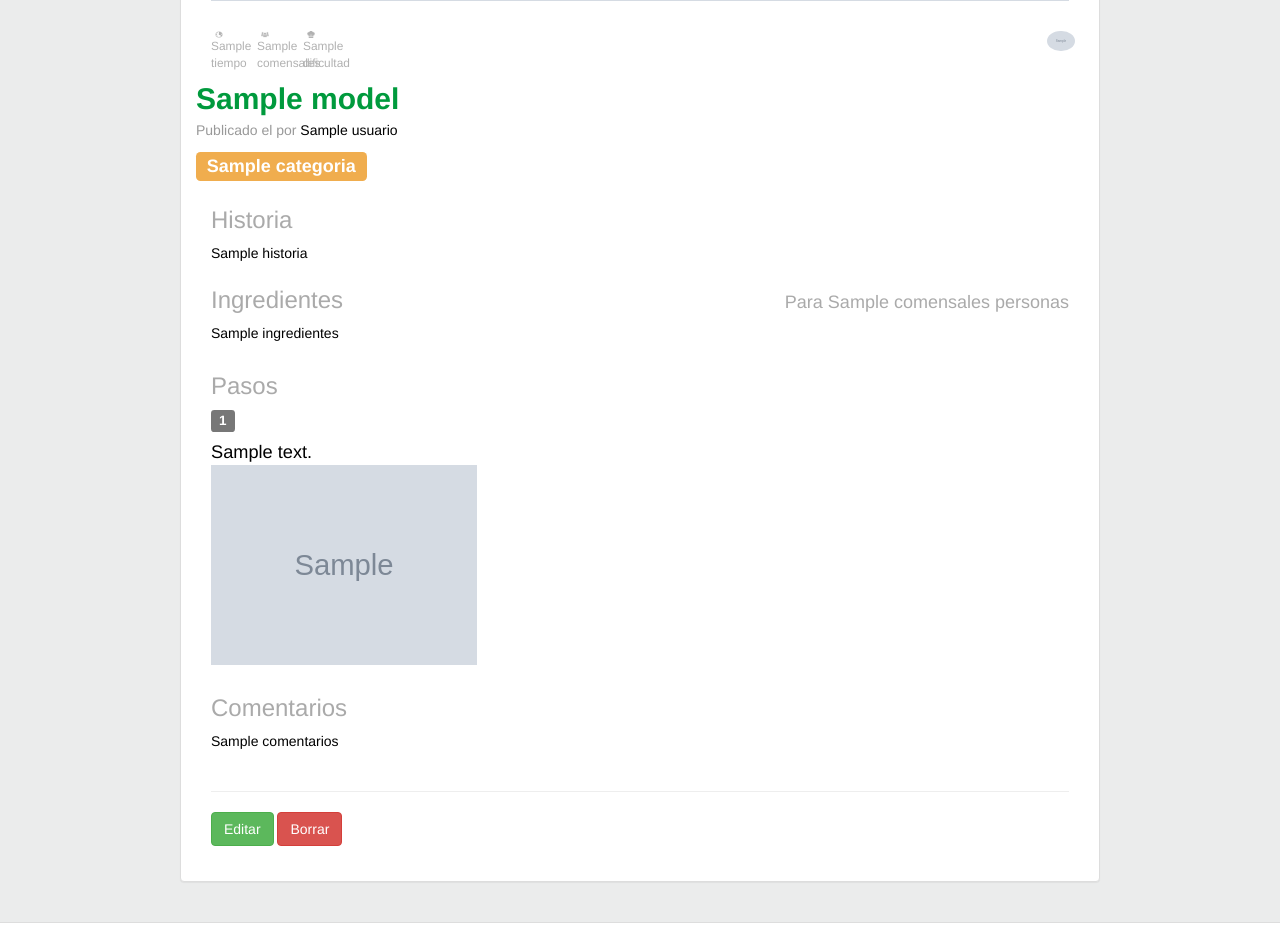
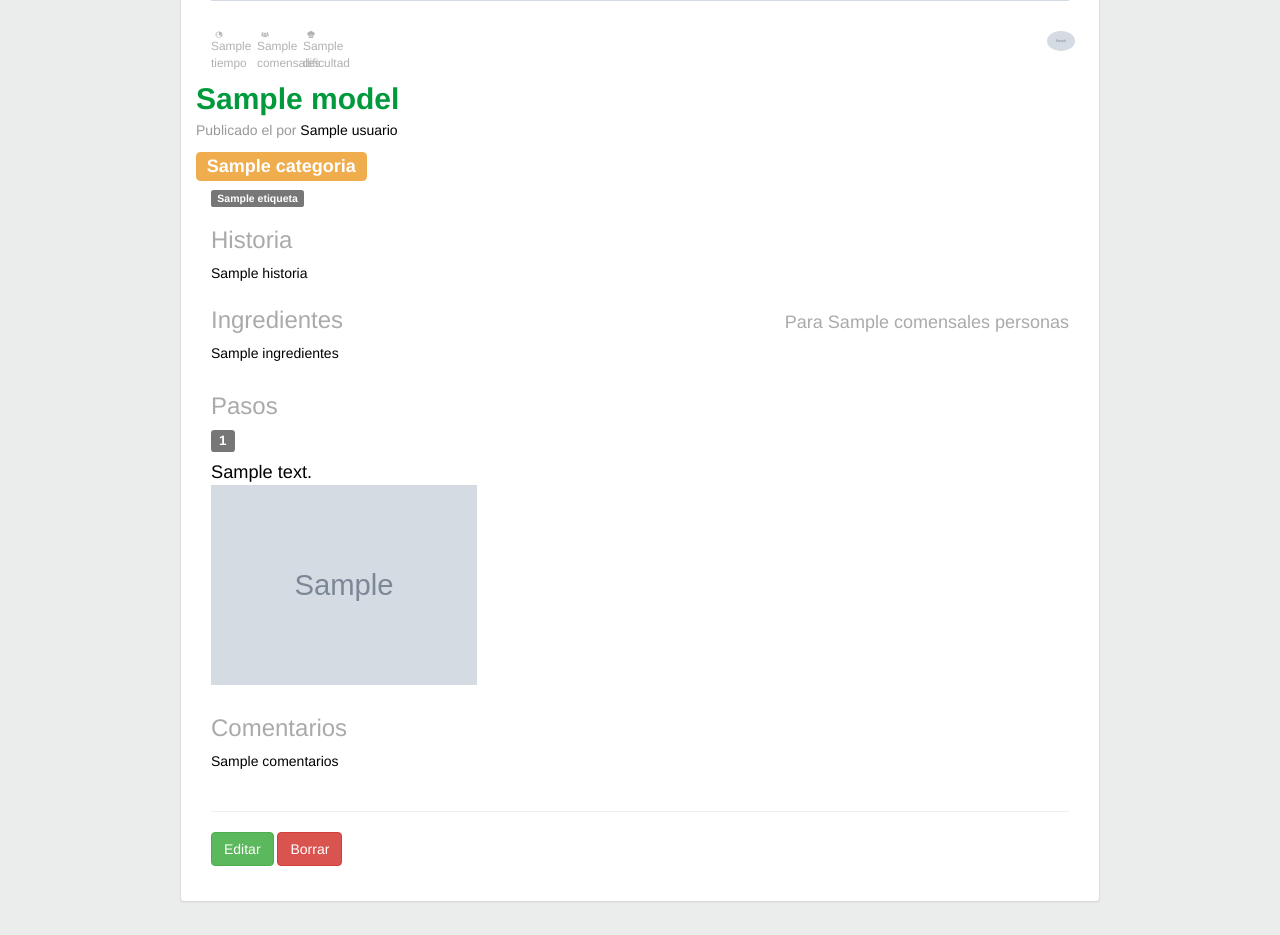
Before and after one commit to arjonatorres/recetas, a Yii app: template views/recetas/view.php in a window 1280 px wide. Shown: the part 729-1664 px from the top of the page. Run offline with PHP 8.4 and a stand-in for Yii, Linux system fonts and the light colour scheme; the template is opened without the code that fills it: most values are stand-ins (such as "Sample title", 1, 10 or a date in 2020); grey boxes marked "Sample" are stand-in pictures; data that the repository does not hold is empty; some libraries are stand-ins or nearby versions.

Commit message:
View de Etiquetas

```diff
--- a/controllers/RecetasController.php
+++ b/controllers/RecetasController.php
@@ -60,6 +60,7 @@ class RecetasController extends Controller
     {
         $model = $this->findModel($id);
         $ingredientes = explode("\n", ($model->ingredientes));
+        $model->etiqueta = array_column($model->etiquetas, 'nombre');
         $ing = '';
         $num = count($ingredientes);
         foreach ($ingredientes as $key => $ingrediente) {
--- a/views/recetas/view.php
+++ b/views/recetas/view.php
@@ -105,6 +105,14 @@ $this->registerJs($js, View::POS_END);
                     </div>
                 </div>
 
+                <div class="col-md-12">
+                    <?php
+                    foreach ($model->etiqueta as $etiqueta) { ?>
+                        <span class="label label-default"><?= $etiqueta ?></span>
+                    <?php }
+                    ?>
+                </div>
+
 
                 <?php if (isset($model->historia)) { ?>
                     <div class="col-md-12">
```
